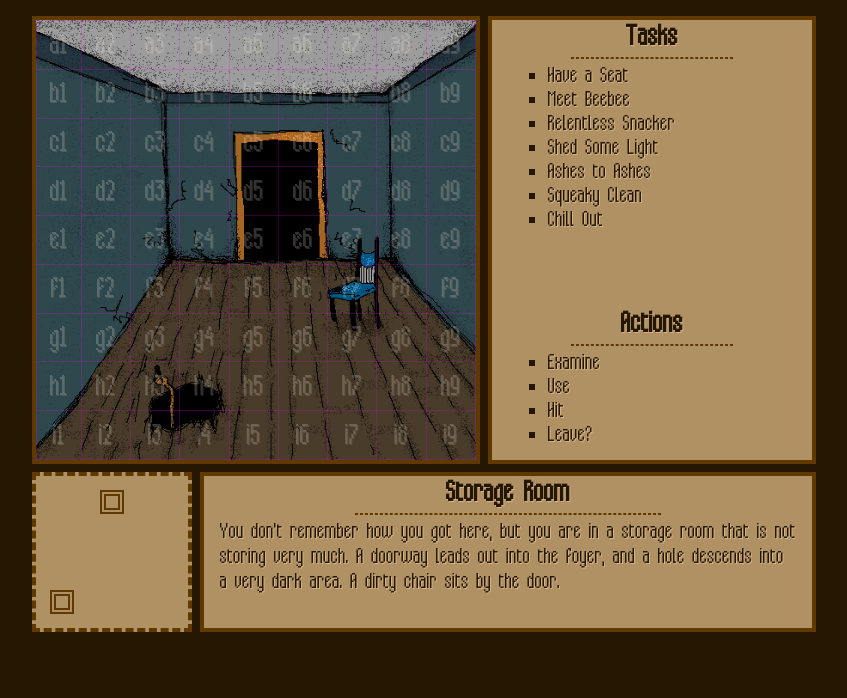
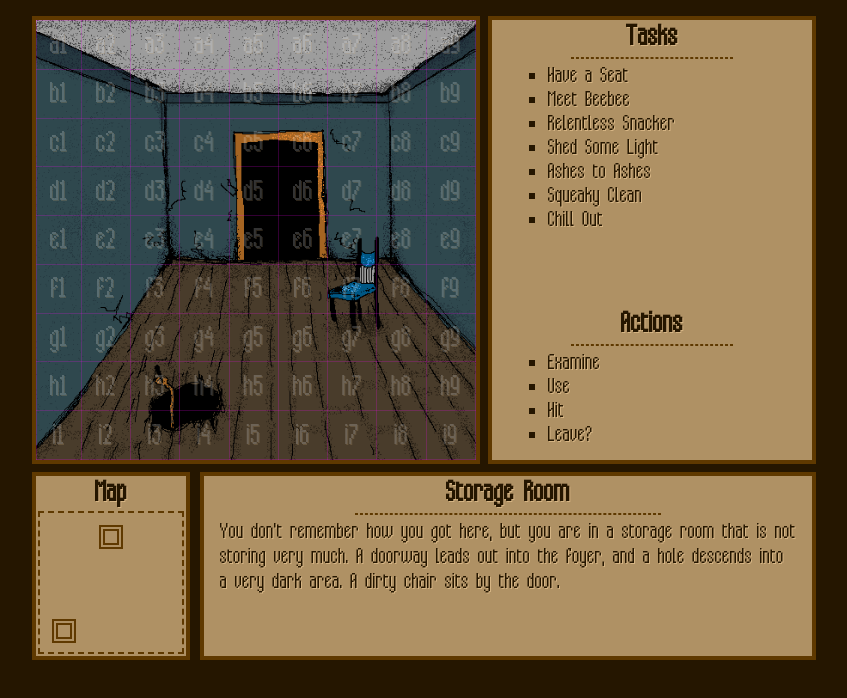
Before and after one commit to southpawgeek/react-jam, a React (Vite) app: page / in a window 1280 px wide. Shown: the top 698 px of the page, without its empty margins (216-1063 px from the left). Built offline with nearby package versions, Linux system fonts and the light colour scheme.

Commit message:
update movegrid to add label

```diff
--- a/src/components/GameProvider.jsx
+++ b/src/components/GameProvider.jsx
@@ -35,6 +35,7 @@ export const GameProvider = ({ children }) => {
           "There's a hole in the floor with a rope leading downward. The rope seems fairly secure.",
         ],
       },
+      use: { nextRoom: "basement" },
     },
     birdRoomCage: {
       examine: {
@@ -85,6 +86,14 @@ export const GameProvider = ({ children }) => {
       examine: {
         description: [
           "The light outside is blinding, making it difficult to see anything.",
+        ],
+      },
+      use: {
+        description: ["The window is purely decorative, and can't be opened."],
+      },
+      hit: {
+        description: [
+          "You punch the window, but the glass is very thick. Your knuckles hurt.",
         ],
       },
     },
@@ -144,6 +153,32 @@ export const GameProvider = ({ children }) => {
     },
     basementBulb: {
       use: { nextRoom: "deathBulb" },
+      examine: {
+        description: [
+          "The bulb is only just barely illuminating, as though it were loose.",
+        ],
+      },
+      hit: { nextRoom: "deathBulb" },
+    },
+    basementRope: {
+      examine: {
+        description: ["There's enough rope for you to climb back up."],
+      },
+      use: {
+        nextRoom: "start",
+      },
+      hit: {
+        description: [
+          "You channel your inner kitten, playfully swatting at the rope.",
+        ],
+      },
+    },
+    basementHole: {
+      examine: { description: ["The hole leads back up to the storage room."] },
+      use: { description: ["Perhaps the rope would be of use?"] },
+      hit: {
+        description: ["You flail your arms upward, but can't quite reach it."],
+      },
     },
   }
 
@@ -304,14 +339,25 @@ export const GameProvider = ({ children }) => {
       name: "Musty Basement",
       image: "basement.png",
       description: [
-        "The basement is dark, and smells a bit moldy. A bare bulb with a long chain hangs in the center of the room. Thankfully, there's a rope leading back up.",
+        "The basement is dark, and smells a bit moldy. A bare bulb hangs in the center of the room. Thankfully, there's a rope leading back up.",
       ],
       exits: {
         a1: "start",
         // b3: "crevice",
       },
       actions: {
+        // bulb
         e7: actionSets.basementBulb,
+        // rope
+        c3: actionSets.basementRope,
+        d3: actionSets.basementRope,
+        d4: actionSets.basementRope,
+        e4: actionSets.basementRope,
+        f4: actionSets.basementRope,
+        // hole
+        b2: actionSets.basementHole,
+        b3: actionSets.basementHole,
+        b4: actionSets.basementHole,
       },
     },
     // crevice: {
@@ -440,7 +486,7 @@ export const GameProvider = ({ children }) => {
       image: "deathBulb.png",
       exits: { b2: "basement" },
       description: [
-        "You try pulling the bulb chain to turn it on. As soon as you make contact with the chain, an incredible amount of electricity courses through your body. For a brief moment, you feel like Zeus himself. Ultimately, you are reduced to a charred husk.",
+        "As soon as you make contact with the bulb, an incredible amount of electricity courses through your body. For a brief moment, you feel like Zeus himself. Ultimately, you are reduced to a charred husk.",
       ],
     },
     deathCrevice: {
--- a/src/components/MoveGrid.jsx
+++ b/src/components/MoveGrid.jsx
@@ -19,7 +19,10 @@ const MoveGrid = () => {
   const Exit = ({ exitName }) => {
     const exit = rooms[exitName]
     return (
-      <td className="exit" data-exit={rooms[exitName]?.name || 'N/A'}>
+      <td
+        className="exit"
+        data-exit={rooms[exitName]?.name || "N/A"}
+      >
         <button onClick={() => handleExit(exit)} />
       </td>
     )
@@ -34,7 +37,9 @@ const MoveGrid = () => {
   ]
 
   return (
-    <table id="move-grid">
+    <div id="move-grid">
+      <h2>Map</h2>
+      <table>
         <tbody>
           {rows.map((row, rowIndex) => (
             <tr key={rowIndex}>
@@ -52,6 +57,7 @@ const MoveGrid = () => {
           ))}
         </tbody>
       </table>
+    </div>
   )
 }
 
--- a/src/index.css
+++ b/src/index.css
@@ -135,17 +135,35 @@ td.exit button {
 }
 
 #move-grid {
-  width: 10rem;
-  height: 10rem;
+  height: 11.25rem;
   margin: 0.25rem 0.25rem 0.5rem 0.5rem;
   float: left;
-  border: 0.25rem dashed var(--ui-border);
+  border: 0.25rem solid var(--ui-border);
   background-color: var(--ui-background);
 }
 
 #move-grid td {
-  width: 1.5rem;
+  width: 100%;
+  text-align: center;
+}
+
+#move-grid th td {
   height: 1.5rem;
+  font-size: 2rem;
+  display: block;
+  width: 100%;
+  text-align: center;
+}
+
+#move-grid tbody {
+  display: block;
+  border: 0.125rem dashed var(--ui-border);
+  height: 8.666rem;
+}
+
+#move-grid td {
+  width: 2.666rem;
+  height: 2.666rem;
   text-align: center;
 }
 
@@ -188,7 +206,7 @@ td.no-exit {
 #description {
   font-size: 1.5rem;
   width: 38rem;
-  height: 9.5rem;
+  height: 11.25rem;
   margin: 0.25rem 0.5rem 0.5rem 0.25rem;
   float: right;
   border: 0.25rem solid var(--ui-border);
```
Lines whose indentation alone changed are shown as unchanged.
